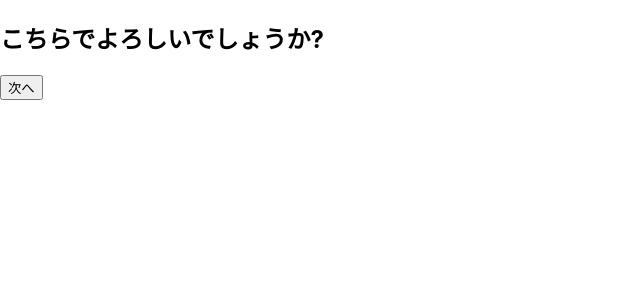
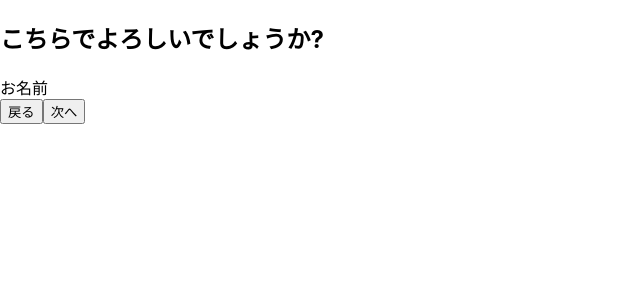
Before and after one commit to kkyopa/react_kawada, a React (Create React App) app: page /customer_confime in a window 1280 px wide. Shown: the top 300 px of the page, without its empty margins (0-640 px from the left). Built offline with nearby package versions, Linux system fonts and the light colour scheme.

Commit message:
入力した値を表示させる

```diff
--- a/src/pages/first_step/CustomerConfime.tsx
+++ b/src/pages/first_step/CustomerConfime.tsx
@@ -1,15 +1,64 @@
-import React from "react";
+import React, { ReactElement } from "react";
 import { RouteComponentProps } from "react-router-dom";
 import "../../styles/App.css";
+import { createStyles, makeStyles } from "@material-ui/core/styles";
+import { Button, Grid, Box } from "@material-ui/core";
+import { UserContext } from "../App";
 
-export default function CustomerConfime(props: RouteComponentProps) {
+const useStyles = makeStyles(() =>
+  createStyles({
+    gridCenter: {
+      justify: "center",
+      alignItems: "center",
+      spacing: 1,
+    },
+    HumanBox: {
+      marginBottom: "20px",
+    },
+    delBtnBox: {
+      justifyContent: "center",
+      marginBottom: "10px",
+    },
+  })
+);
+
+export default function CustomerConfime(
+  props: RouteComponentProps
+): ReactElement {
+  const { TestHuman: TestHuman, setTestHuman: setTestHuman } = React.useContext(
+    UserContext
+  );
+
   const Next = () => {
     props.history.push({ pathname: "/customer_complete" });
   };
+  const Back = () => {
+    props.history.push({ pathname: "/customer_input" });
+  };
+
+  const humanData = () => {
+    const humanData = [];
+    for (let count = 1; count <= TestHuman.length; count++) {
+      const human = TestHuman[count - 1];
+      humanData.push(
+        <Grid>
+          <Grid>
+            <Grid>お名前</Grid>
+            <Grid item xs={9}>
+              <div>{human.name}</div>
+            </Grid>
+          </Grid>
+        </Grid>
+      );
+    }
+    return humanData;
+  };
+
   return (
     <div>
       <h2>こちらでよろしいでしょうか?</h2>
-      {/* <button>戻る</button> */}
+      {humanData()}
+      <button onClick={Back}>戻る</button>
       <button onClick={Next}>次へ</button>
     </div>
   );
```
